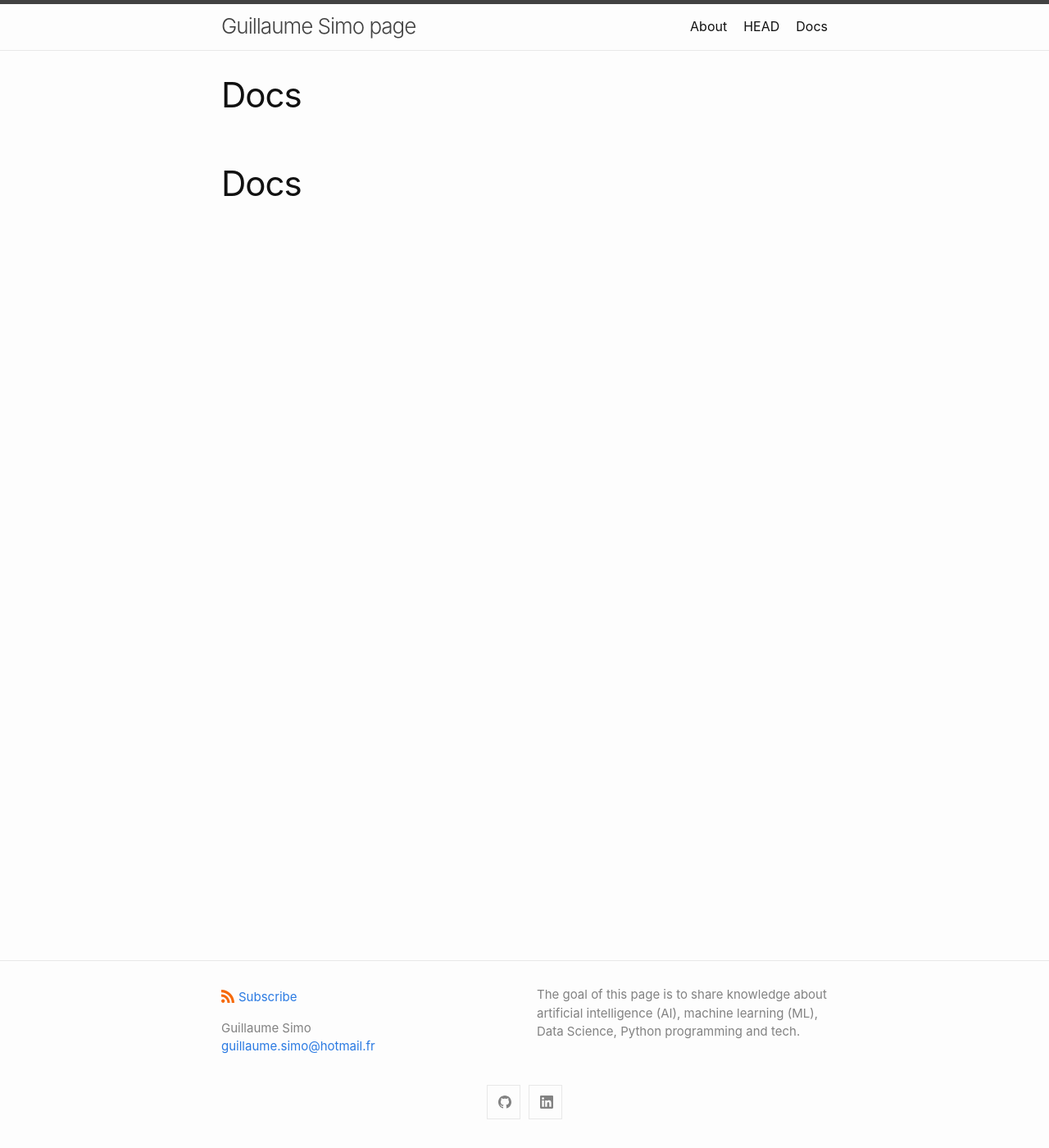
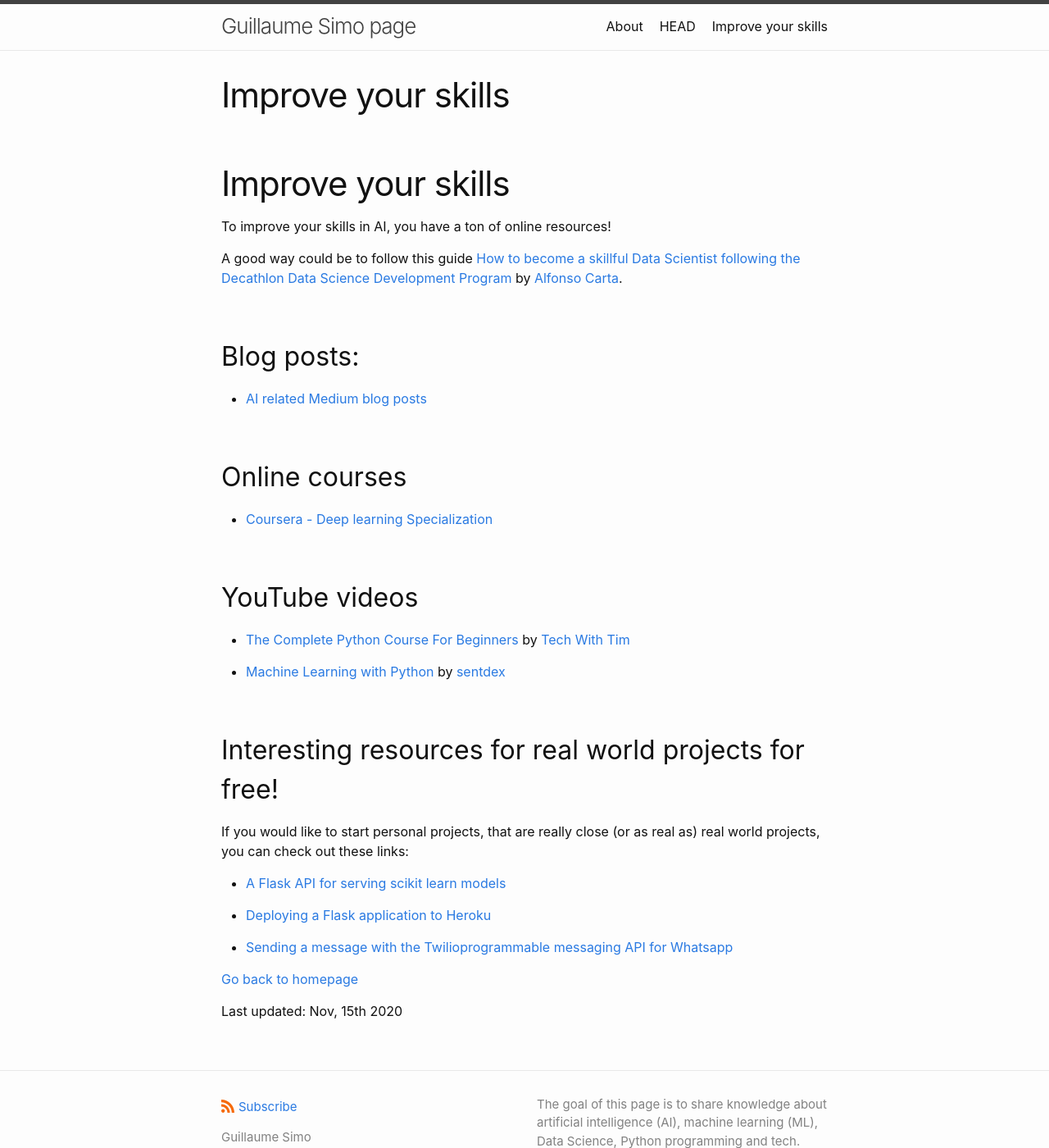
Before and after one commit to GuillaumeSimo/GuillaumeSimo.github.io, a Jekyll site: the page built from docs/docs.md, in a window 1280 px wide and 1400 px high. Shown: the whole window at 82% size. Built offline with Jekyll 4.4.1, drawn with Linux system fonts in a browser that asks for light colours; our own code applies the rules of GitHub Pages for plain Markdown files.

Commit message:
Update docs.md

```diff
--- a/docs/docs.md
+++ b/docs/docs.md
@@ -1 +1,39 @@
-# Docs
+# Improve your skills
+
+To improve your skills in AI, you have a ton of online resources!
+
+A good way could be to follow this guide [How to become a skillful Data Scientist following the Decathlon Data Science Development Program](https://medium.com/decathlondevelopers/how-to-become-a-skillful-data-scientist-decathlon-53bb738bd58) by [Alfonso Carta](https://medium.com/@alfonso.carta).
+
+
+## Blog posts:
+
+* [AI related Medium blog posts](https://medium.com/topic/artificial-intelligence)
+
+
+## Online courses
+
+* [Coursera - Deep learning Specialization](https://www.coursera.org/specializations/deep-learning)
+
+
+## YouTube videos
+
+* [The Complete Python Course For Beginners](https://www.youtube.com/watch?v=sxTmJE4k0ho) by [Tech With Tim](https://www.youtube.com/channel/UC4JX40jDee_tINbkjycV4Sg)
+
+* [Machine Learning with Python](https://www.youtube.com/playlist?list=PLQVvvaa0QuDfKTOs3Keq_kaG2P55YRn5v) by [sentdex](https://www.youtube.com/playlist?list=PLQVvvaa0QuDfKTOs3Keq_kaG2P55YRn5v)
+
+
+## Interesting resources for real world projects for free!
+
+If you would like to start personal projects, that are really close (or as real as) real world projects, you can check out these links:
+
+* [A Flask API for serving scikit learn models](https://towardsdatascience.com/a-flask-api-for-serving-scikit-learn-models-c8bcdaa41daa)
+
+* [Deploying a Flask application to Heroku](https://stackabuse.com/deploying-a-flask-application-to-heroku/)
+
+* [Sending a message with the Twilioprogrammable messaging API for Whatsapp](https://www.twilio.com/docs/whatsapp/quickstart#sending-a-message-with-the-twilio-programmable-messaging-api-for-whatsapp)
+
+
+
+[Go back to homepage](https://guillaumesimo.github.io/)
+
+Last updated: Nov, 15th 2020
```
